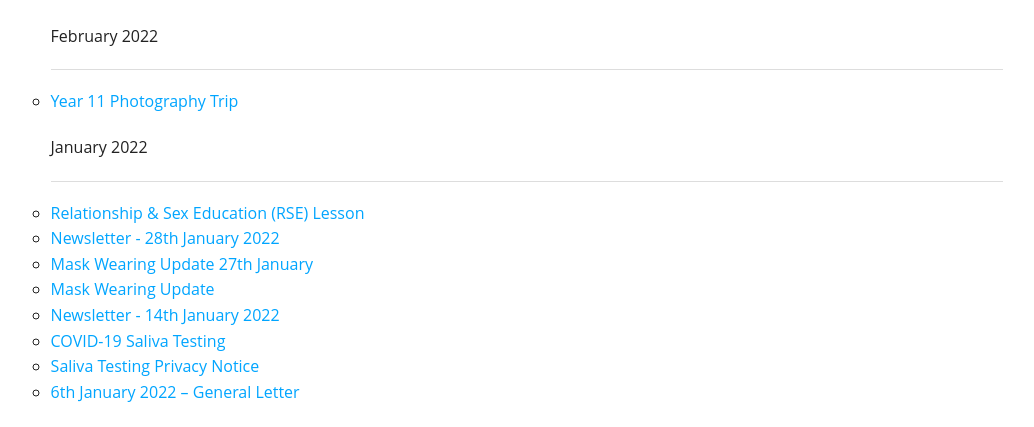
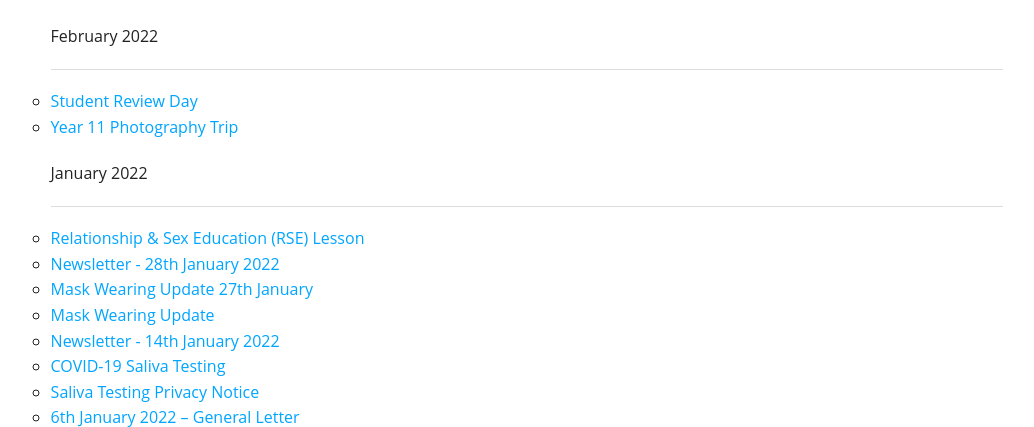
Before and after one commit to PCSITService/parkcommunityschool.co.uk, a PHP site: page /letters-home.php in a window 1280 px wide. Shown: the part 234-661 px from the top of the page, without its empty margins (122-1156 px from the left). Run offline with PHP 8.4, Linux system fonts and the light colour scheme; some libraries are stand-ins or nearby versions.

Commit message:
Letter update

```diff
--- a/letters-home.php
+++ b/letters-home.php
@@ -27,6 +27,7 @@
         	<ul class="small-block-grid-1">
                 <li>
                     <ul class="circle">February 2022<hr>
+                        <li><a href="/assets/letters/2022-02/review-day.pdf" target="_blank">Student Review Day</a></li>
                         <li><a href="/assets/letters/2022-02/photography-trip.pdf" target="_blank">Year 11 Photography Trip</a></li>
                     </ul>
                 <li>
```
Also changed, not shown: 1 other file.
